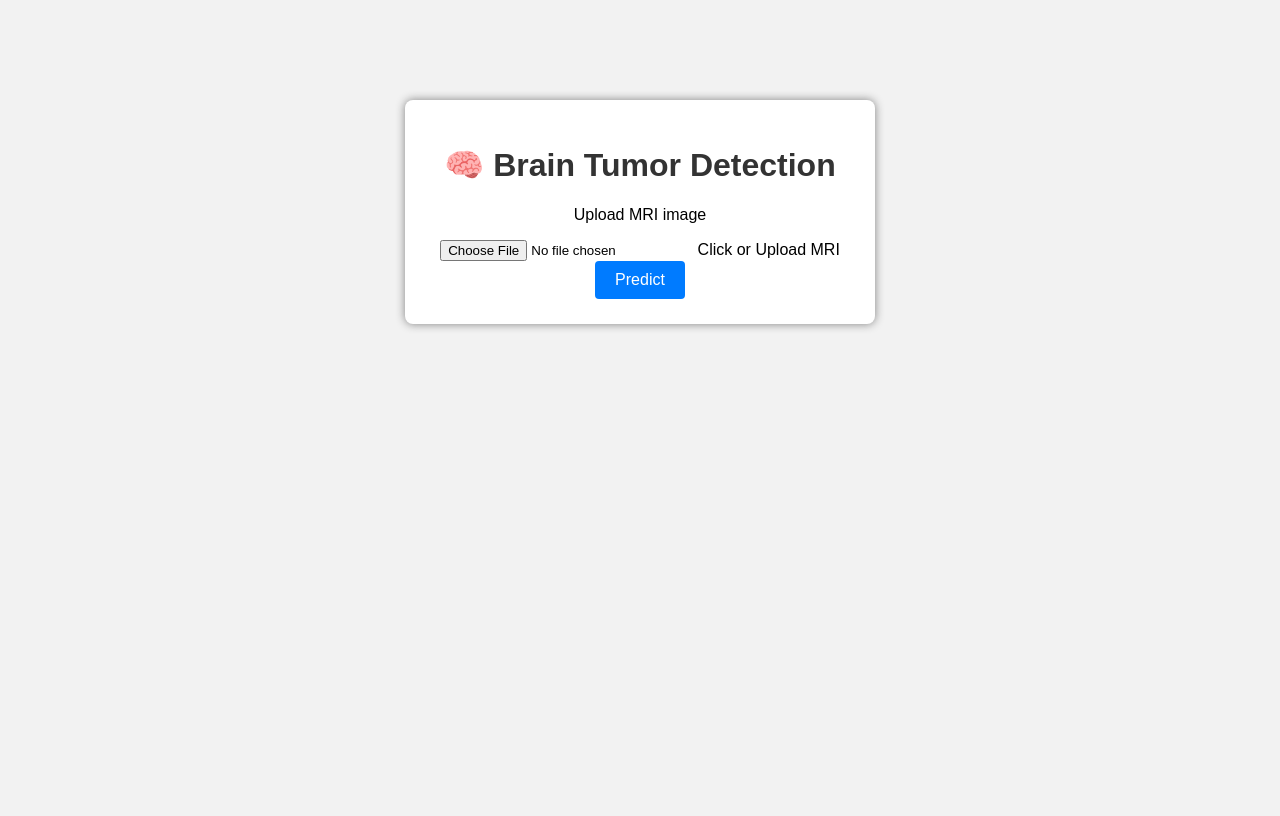
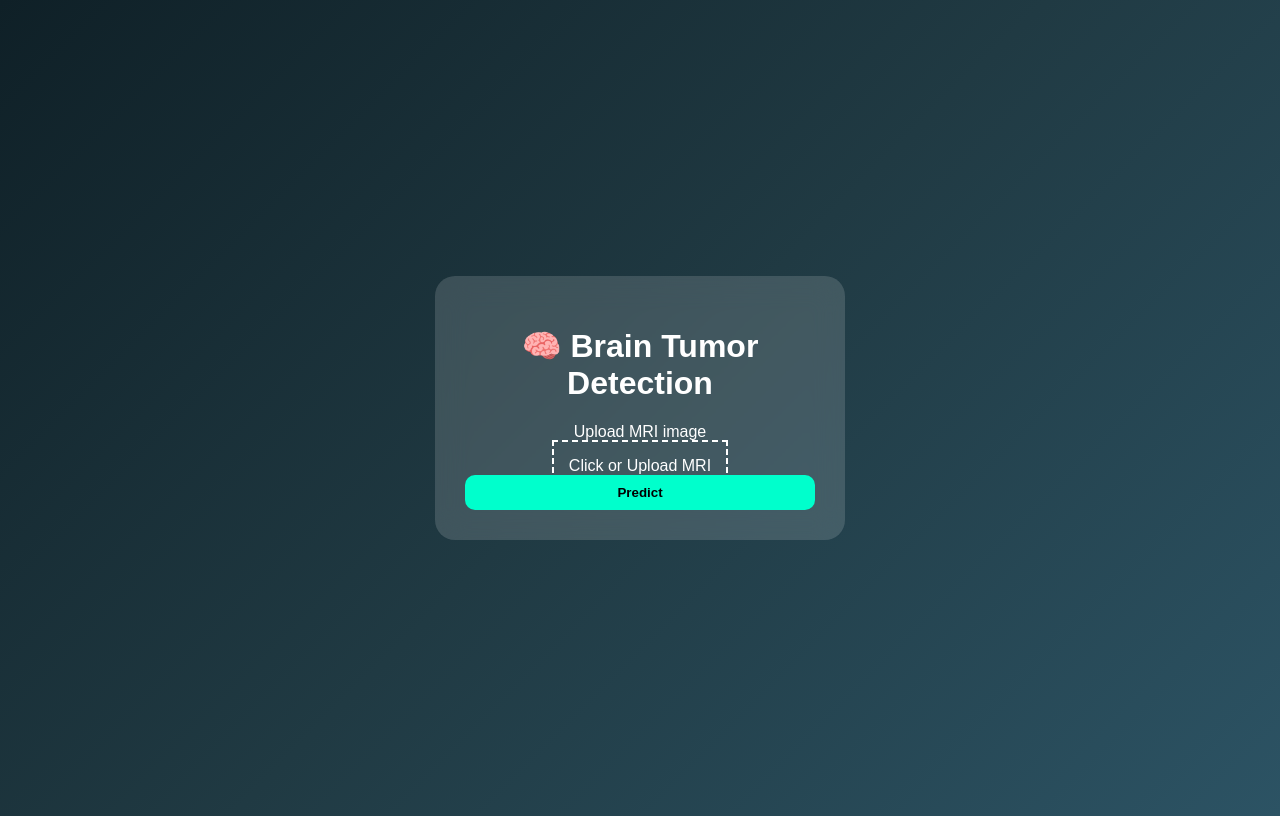
Before and after one commit to Bondadapavani/brain_tumor_web, a Flask app: page / in a window 1280 px wide. Before the commit the page ends 330 px from the top, so only its background shows below. Run offline with Flask 3, Linux system fonts and the light colour scheme.

Commit message:
Revamp styles for body and card elements
Updated body and card styles for improved layout and aesthetics.

```diff
--- a/static/style.css
+++ b/static/style.css
@@ -1,44 +1,36 @@
 body {
-    font-family: Arial, sans-serif;
-    background-color: #f2f2f2;
+    min-height: 100vh;
+    background: linear-gradient(135deg, #0f2027, #203a43, #2c5364);
+    display: flex;
+    justify-content: center;
+    align-items: center;
+    font-family: Arial;
 }
 
-.container {
-    width: 420px;
-    margin: 100px auto;
-    padding: 25px;
-    background-color: white;
+.card {
+    background: rgba(255,255,255,0.15);
+    backdrop-filter: blur(15px);
+    padding: 30px;
+    border-radius: 20px;
+    color: white;
+    width: 350px;
     text-align: center;
-    box-shadow: 0px 0px 10px gray;
-    border-radius: 8px;
 }
 
-h1 {
-    color: #333;
+.upload-box {
+    border: 2px dashed white;
+    padding: 15px;
+    margin: 10px 0;
+    cursor: pointer;
 }
 
+.upload-box input { display: none; }
+
 button {
-    padding: 10px 20px;
-    background-color: #007bff;
+    padding: 10px;
+    width: 100%;
+    background: #00ffcc;
     border: none;
-    color: white;
-    font-size: 16px;
-    cursor: pointer;
-    border-radius: 4px;
+    border-radius: 10px;
+    font-weight: bold;
 }
-
-button:hover {
-    background-color: #0056b3;
-}
-
-.result {
-    font-size: 20px;
-    font-weight: bold;
-    color: green;
-}
-.mri-image {
-    width: 250px;
-    margin-top: 15px;
-    border-radius: 8px;
-    border: 2px solid #ccc;
-}
```
